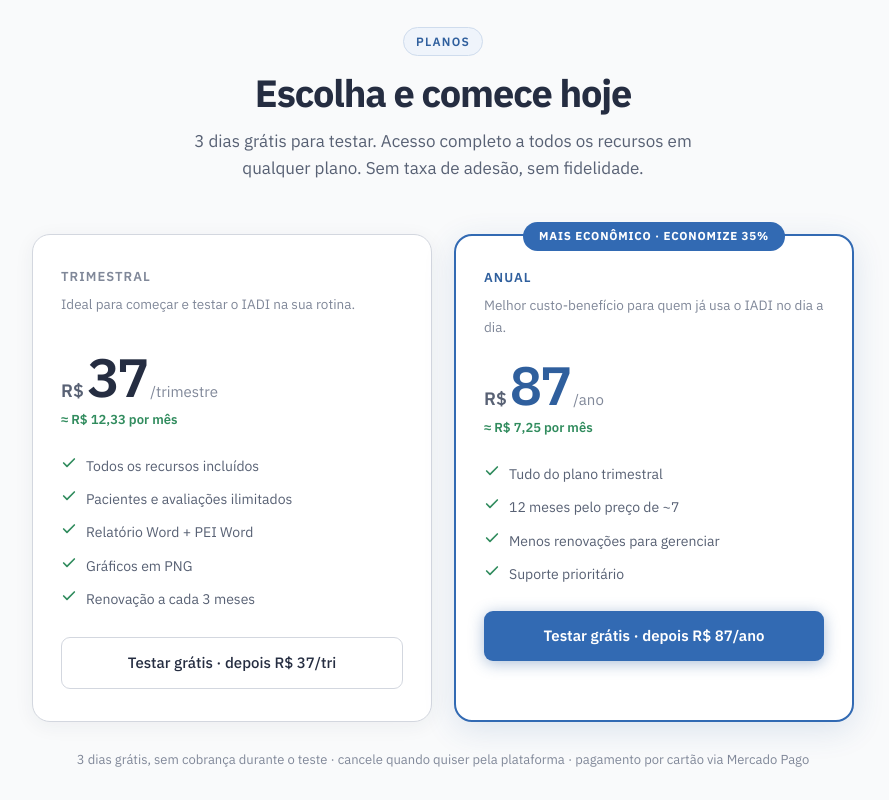
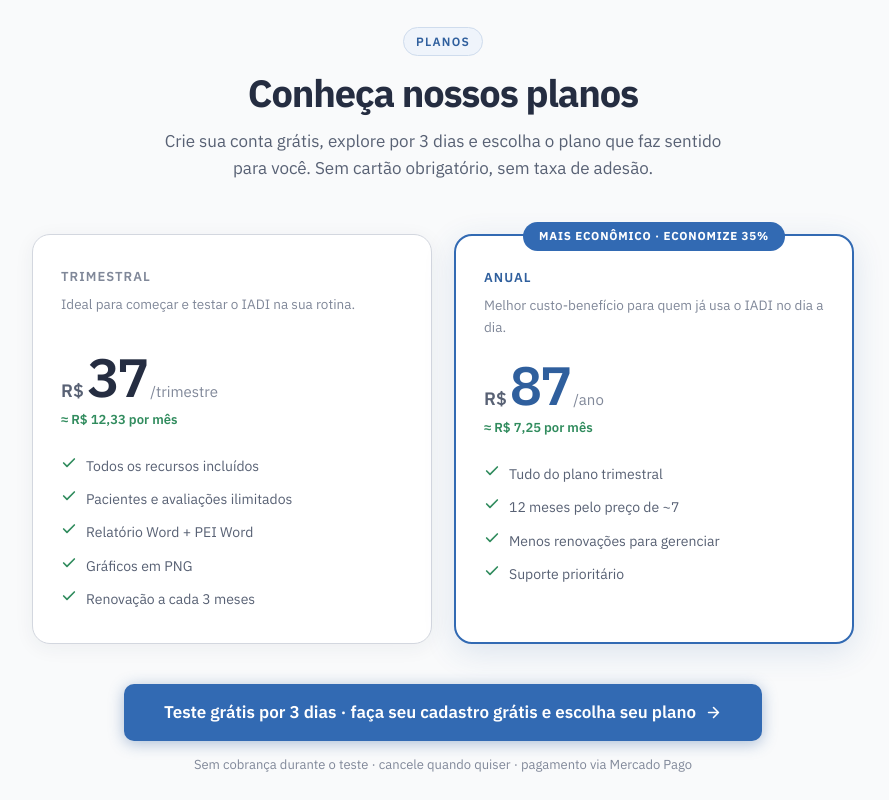
Before and after one commit to carolinavitaliano1/inventarioavaliacaoinfantil, a React (Vite) app: page / in a window 1280 px wide. Shown: the part 3900-4700 px from the top of the page, without its empty margins (197-1086 px from the left). Built offline with nearby package versions, Linux system fonts and the light colour scheme; no server answers.

Commit message:
Pricing section: rename heading, remove per-card buttons, add single CTA below cards

```diff
--- a/src/components/LandingPage.tsx
+++ b/src/components/LandingPage.tsx
@@ -613,9 +613,9 @@ export default function LandingPage({ onGetStarted, onLogin }: Props) {
         <div style={w}>
           <div className="lp-reveal" style={{ textAlign: 'center', maxWidth: 560, margin: '0 auto 52px' }}>
             <span style={eyebrow}>Planos</span>
-            <h2 style={{ fontSize: 38, fontWeight: 700, letterSpacing: '-0.03em', lineHeight: 1.1, margin: '0 0 14px', textWrap: 'balance' as never }}>Escolha e comece hoje</h2>
+            <h2 style={{ fontSize: 38, fontWeight: 700, letterSpacing: '-0.03em', lineHeight: 1.1, margin: '0 0 14px', textWrap: 'balance' as never }}>Conheça nossos planos</h2>
             <p style={{ fontSize: 17, color: 'var(--ink-2)', margin: 0 }}>
-              3 dias grátis para testar. Acesso completo a todos os recursos em qualquer plano. Sem taxa de adesão, sem fidelidade.
+              Crie sua conta grátis, explore por 3 dias e escolha o plano que faz sentido para você. Sem cartão obrigatório, sem taxa de adesão.
             </p>
           </div>
 
@@ -630,16 +630,13 @@ export default function LandingPage({ onGetStarted, onLogin }: Props) {
                 <span style={{ fontSize: 15, color: 'var(--ink-3)' }}>/trimestre</span>
               </div>
               <div style={{ fontSize: 13, color: 'var(--pos)', fontWeight: 600, marginBottom: 24 }}>≈ R$ 12,33 por mês</div>
-              <ul style={{ listStyle: 'none', padding: 0, margin: '0 0 26px', display: 'flex', flexDirection: 'column', gap: 11 }}>
+              <ul style={{ listStyle: 'none', padding: 0, margin: 0, display: 'flex', flexDirection: 'column', gap: 11 }}>
                 {['Todos os recursos incluídos','Pacientes e avaliações ilimitados','Relatório Word + PEI Word','Gráficos em PNG','Renovação a cada 3 meses'].map(item => (
                   <li key={item} style={{ display: 'flex', gap: 9, fontSize: 14, color: 'var(--ink-2)', alignItems: 'flex-start' }}>
                     {CHECK} {item}
                   </li>
                 ))}
               </ul>
-              <button onClick={onGetStarted} className="lp-btn-ghost" style={{ width: '100%', justifyContent: 'center', fontSize: 15, padding: '13px 0' }}>
-                Testar grátis · depois R$ 37/tri
-              </button>
             </div>
 
             {/* Anual */}
@@ -655,22 +652,25 @@ export default function LandingPage({ onGetStarted, onLogin }: Props) {
                 <span style={{ fontSize: 15, color: 'var(--ink-3)' }}>/ano</span>
               </div>
               <div style={{ fontSize: 13, color: 'var(--pos)', fontWeight: 600, marginBottom: 24 }}>≈ R$ 7,25 por mês</div>
-              <ul style={{ listStyle: 'none', padding: 0, margin: '0 0 26px', display: 'flex', flexDirection: 'column', gap: 11 }}>
+              <ul style={{ listStyle: 'none', padding: 0, margin: 0, display: 'flex', flexDirection: 'column', gap: 11 }}>
                 {['Tudo do plano trimestral', <>12 meses pelo preço de ~7</>, 'Menos renovações para gerenciar', 'Suporte prioritário'].map((item, idx) => (
                   <li key={idx} style={{ display: 'flex', gap: 9, fontSize: 14, color: 'var(--ink-2)', alignItems: 'flex-start' }}>
                     {CHECK} {item}
                   </li>
                 ))}
               </ul>
-              <button onClick={onGetStarted} className="lp-btn-primary" style={{ width: '100%', justifyContent: 'center', fontSize: 15, padding: '13px 0' }}>
-                Testar grátis · depois R$ 87/ano
-              </button>
             </div>
           </div>
 
-          <p className="lp-reveal" style={{ textAlign: 'center', fontSize: 13, color: 'var(--ink-3)', marginTop: 28 }}>
-            3 dias grátis, sem cobrança durante o teste · cancele quando quiser pela plataforma · pagamento por cartão via Mercado Pago
-          </p>
+          {/* CTA único abaixo dos cards */}
+          <div className="lp-reveal" style={{ textAlign: 'center', marginTop: 40, display: 'flex', flexDirection: 'column', alignItems: 'center', gap: 14 }}>
+            <button onClick={onGetStarted} className="lp-btn-primary lp-btn-primary-lg" style={{ fontSize: 17, padding: '15px 40px' }}>
+              Teste grátis por 3 dias · faça seu cadastro grátis e escolha seu plano {ARROW}
+            </button>
+            <p style={{ fontSize: 13, color: 'var(--ink-3)', margin: 0 }}>
+              Sem cobrança durante o teste · cancele quando quiser · pagamento via Mercado Pago
+            </p>
+          </div>
         </div>
       </section>
 
```
